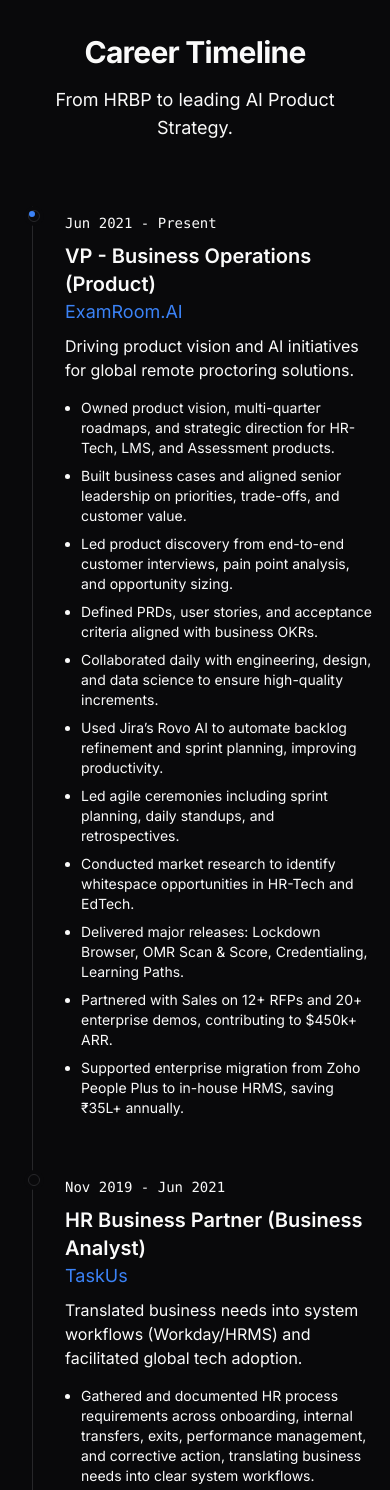
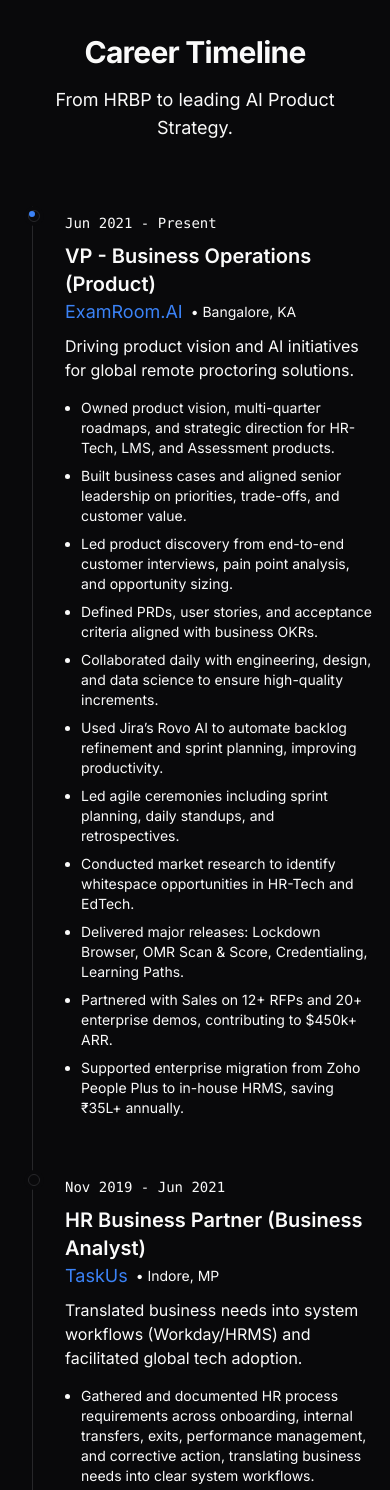
Before and after one commit to A11jay/website, a Next.js app: page / in a window 390 px wide. Shown: the part 840-2330 px from the top of the page. Built offline with nearby package versions, Linux system fonts and the light colour scheme.

Commit message:
content: Add location to timeline entries and match formatting

```diff
--- a/components/Timeline.tsx
+++ b/components/Timeline.tsx
@@ -7,6 +7,7 @@
     {
         role: 'VP - Business Operations (Product)',
         company: 'ExamRoom.AI',
+        location: 'Bangalore, KA',
         period: 'Jun 2021 - Present',
         description: 'Driving product vision and AI initiatives for global remote proctoring solutions.',
         details: [
@@ -27,6 +28,7 @@
     {
         role: 'HR Business Partner (Business Analyst)',
         company: 'TaskUs',
+        location: 'Indore, MP',
         period: 'Nov 2019 - Jun 2021',
         description: 'Translated business needs into system workflows (Workday/HRMS) and facilitated global tech adoption.',
         active: false,
@@ -60,6 +62,7 @@
                         <div className="md:flex md:gap-12 md:items-start">
                             <div className="md:w-32 md:text-right shrink-0 pt-1">
                                 <span className="text-sm font-mono text-muted-foreground">{exp.period}</span>
+                                <div className="text-xs text-muted-foreground/60 mt-1 hidden md:block">{exp.location}</div>
                             </div>
 
                             <div className="hidden md:flex absolute left-[-41px] top-1 h-5 w-5 items-center justify-center rounded-full border border-border bg-background ring-4 ring-background">
@@ -73,7 +76,10 @@
 
                             <div className="mt-2 md:mt-0 relative pb-1">
                                 <h3 className="text-xl font-semibold">{exp.role}</h3>
-                                <p className="text-lg text-primary">{exp.company}</p>
+                                <div className="flex items-center gap-2">
+                                    <p className="text-lg text-primary">{exp.company}</p>
+                                    <span className="text-sm text-muted-foreground md:hidden">• {exp.location}</span>
+                                </div>
                                 <p className="mt-2 text-muted-foreground">{exp.description}</p>
                                 {exp.details && (
                                     <ul className="mt-4 space-y-2 list-disc list-outside ml-4 text-muted-foreground/90 text-sm">
```
